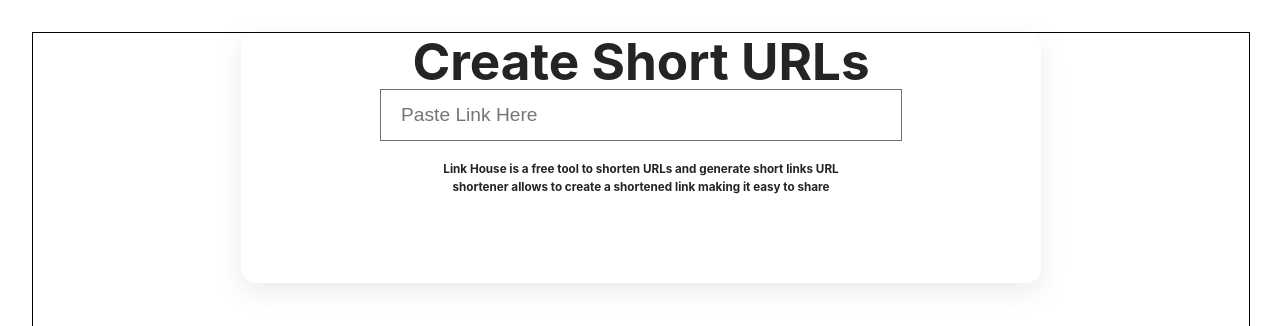
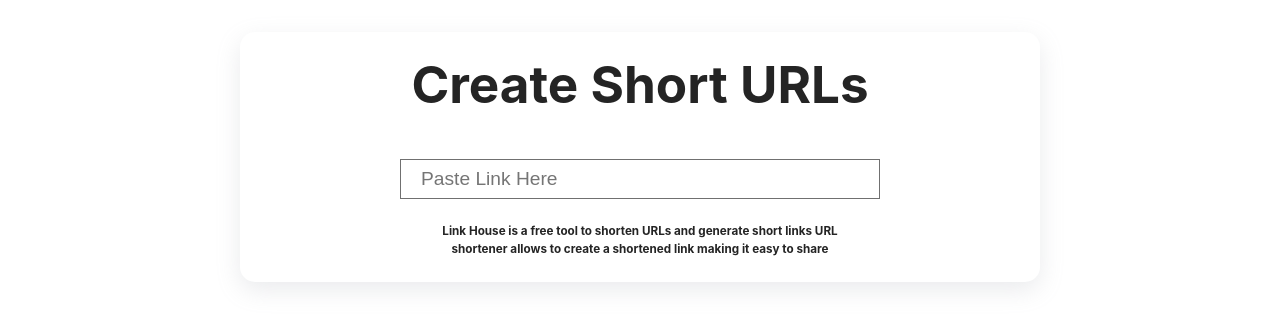
Before and after one commit to evenb1/link-shortner, a React (Vite) app: page / in a window 1280 px wide. Shown: the top 326 px of the page. Built offline with nearby package versions, Linux system fonts and the light colour scheme.

Commit message:
styling changes

```diff
--- a/src/App.css
+++ b/src/App.css
@@ -7,9 +7,11 @@
   justify-content: center;
   align-items: center;
 }
-*{
-  margin: 0;
-}
+* {
+  box-sizing: border-box;
+  padding: 0;
+  margin: auto;
+ }
 .input-div {
   color: #242424;
   margin: auto;
@@ -34,28 +36,11 @@
 }
 .input-div .description{
   max-width: 52%;
-  margin-top: 20px;
   font-size:x-small;
+  margin-top: 0;
+
 }
 div .parent-div{
 border:1px solid black;
 
 }
-.parent-div {
-  height: 100%; /* Full height of parent (#root) */
-  width: 100%; /* Full width of parent (#root) */
-}
-
-.navbar {
-  display: flex;
-  justify-content: space-between;
-  align-items: center;
-  background-color: #333;
-  color: #fff;
-  padding: 10px 20px;
-}
-
-.logo {
-  font-size: 1.5rem;
-  color: #fff; /* Example color for the logo */
-}
--- a/src/App.jsx
+++ b/src/App.jsx
@@ -6,7 +6,6 @@
   const [count, setCount] = useState(0)
 
   return (
-  <div className='parent-div'>
     <div className='input-div'>
 
       <h1>Create Short URLs</h1>
@@ -16,7 +15,6 @@
       URL shortener allows to create a shortened link making it easy to share</h3>
       </div>
       </div>
-    </div>
   )
 }
 
```
